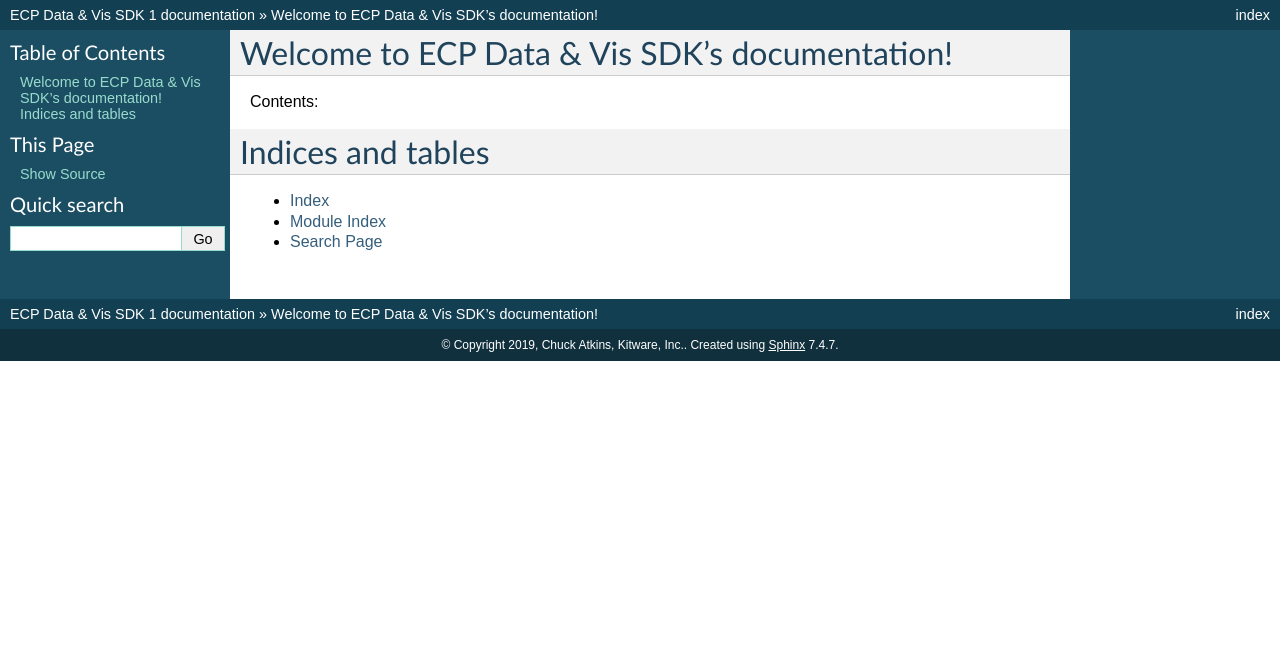
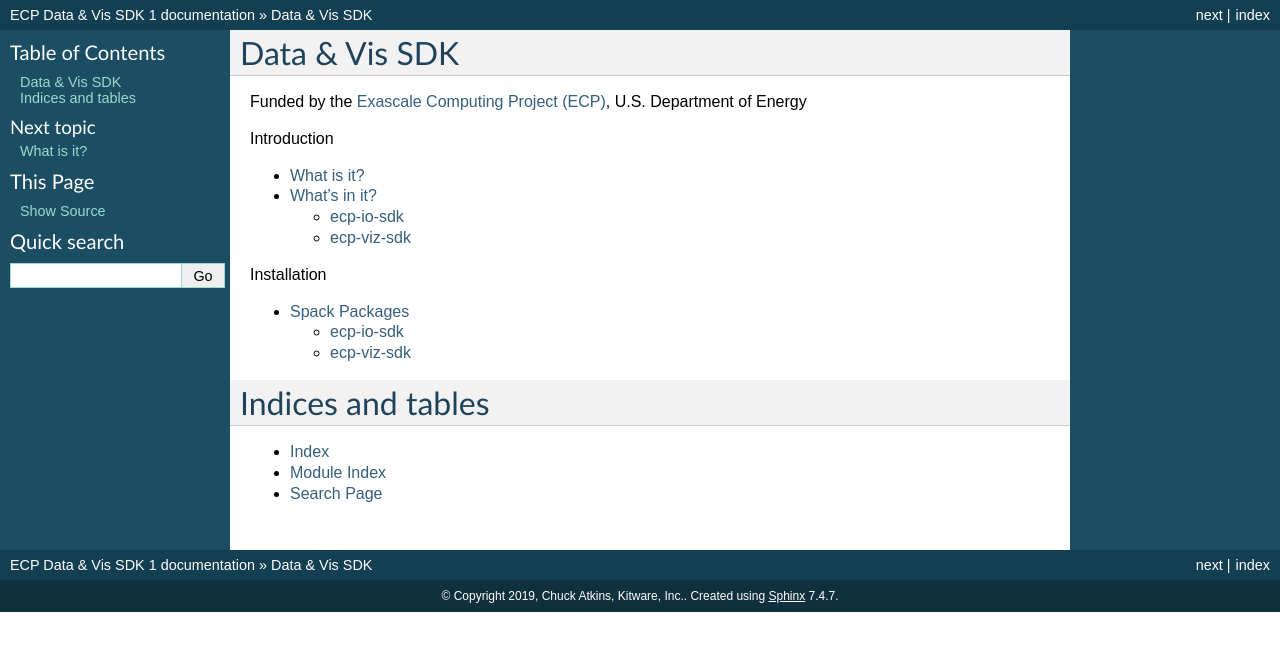
Before and after one commit to chuckatkins/ecp-data-viz-sdk, a Sphinx documentation site: the page built from docs/index.rst, in a window 1280 px wide. Shown: the top 651 px of the page. Built offline with Sphinx 7.4.7, drawn with Linux system fonts in a browser that asks for light colours; some of the changed lines change nothing that is shown.

Commit message:
Add initial draft content

```diff
--- a/docs/index.rst
+++ b/docs/index.rst
@@ -3,15 +3,20 @@
    You can adapt this file completely to your liking, but it should at least
    contain the root `toctree` directive.
 
-Welcome to ECP Data & Vis SDK's documentation!
-==============================================
+Data & Vis SDK
+==============
 
-Contents:
+Funded by the `Exascale Computing Project (ECP) <https://www.exascaleproject.org/>`_, U.S. Department of Energy
 
 .. toctree::
-   :maxdepth: 2
+   :caption: Introduction
 
+   intro/index
 
+.. toctree::
+   :caption: Installation
+
+   setup/index
 
 Indices and tables
 ==================
--- /dev/null
+++ b/docs/intro/index.rst
@@ -0,0 +1,52 @@
+What is it?
+###########
+The Data and Vis SDK is a collection of software packages being developed under the DOE's Exascale Computing Program with a focus on I/O, compression, and visualization.  The SDK provides a mechanism to bring common capabilities with respect to development practices, software quality, installation, and usability.
+
+What's in it?
+#############
+The Data and Vis SDK is currently broken into two distinct packages containing the following products:
+
+ecp-io-sdk
+----------
+I/O and data management
+
+HDF5
+  A data model, library, and file format for storing and managing data.
+
+ADIOS
+  A framework designed for scientific data I/O to publish and subscribe (put/get) data when and where required.
+
+PNetCDF
+  A parallel I/O library for NetCDF file access.
+
+Darshan
+  A scalable HPC I/O characterization tool.
+
+Mercury
+  A C library for implementing Remote Procedure Call, optimized for High-Performance Computing Systems.
+
+UnifyFS
+  A user-level burst buffer file system under active development. UnifyFS supports scalable and efficient aggregation of I/O bandwidth from burst buffers while having the same life cycle as a batch-submitted job.
+
+VeloC
+  A multi-level checkpoint/restart runtime that delivers high performance and scalability for complex heterogeneous storage hierarchies without sacrificing ease of use and flexibility.
+
+
+ecp-viz-sdk
+-----------
+Visualization, analysis, and data reduction
+
+ParaView
+  A multi-platform data analysis and visualization application.
+
+Catalyst
+  An in-situ use case library for ParaView.
+
+VTK-m
+  A toolkit of scientific visualization algorithms for emerging processor architectures.
+
+ZFP
+  A library for compressed numerical arrays that support high throughput read and write random access.
+
+SZ
+  An error-bounded lossy data compressor.
--- /dev/null
+++ b/docs/setup/index.rst
@@ -0,0 +1,45 @@
+Spack Packages
+##############
+Spack, a source-based package manager for supercomputing environments, is the chosen deployment mechanism for the Data and Vis SDK. For both the ``ecp-io-sdk``  and ``ecp-viz-sdk`` packages, each currently supported product is enabled through a spack variant.
+
+ecp-io-sdk
+----------
+The I/O and data services products are available through the ``ecp-io-sdk`` spack meta-package.  As of the publishing of this guide all variants are on by default allowing all products to be installed simultaneously::
+
+    $ spack info ecp-io-sdk
+    ...
+    Description:
+        ECP I/O Services SDK
+    ...
+    Variants:
+    ...
+        adios2 [on]                    True, False             Enable ADIOS2
+        darshan [on]                   True, False             Enable Darshan
+        hdf5 [on]                      True, False             Enable HDF5
+        mercury [on]                   True, False             Enable Mercury
+        pnetcdf [on]                   True, False             Enable PNetCDF
+        unifyfs [on]                   True, False             Enable UnifyFS
+        veloc [on]                     True, False             Enable VeloC
+    ...
+
+    $ spack install ecp-io-sdk
+
+ecp-viz-sdk
+-----------
+The visualization and data reduction products are available through the ``ecp-viz-sdk`` spack meta-package.  As of the publishing of this guide all variants are off by default allowing each product to be installed one at a time::
+
+    $ spack info ecp-viz-sdk
+    ...
+    Description:
+        ECP Viz & Analysis SDK
+    ...
+    Variants:
+    ...
+        catalyst [off]                 True, False             Enable Catalyst
+        paraview [off]                 True, False             Enable ParaView
+        sz [off]                       True, False             Enable SZ
+        vtkm [off]                     True, False             Enable VTK-m
+        zfp [off]                      True, False             Enable ZFP
+    ...
+
+    $ spack install ecp-viz-sdk
```
Also changed, not shown: 1 other file.
